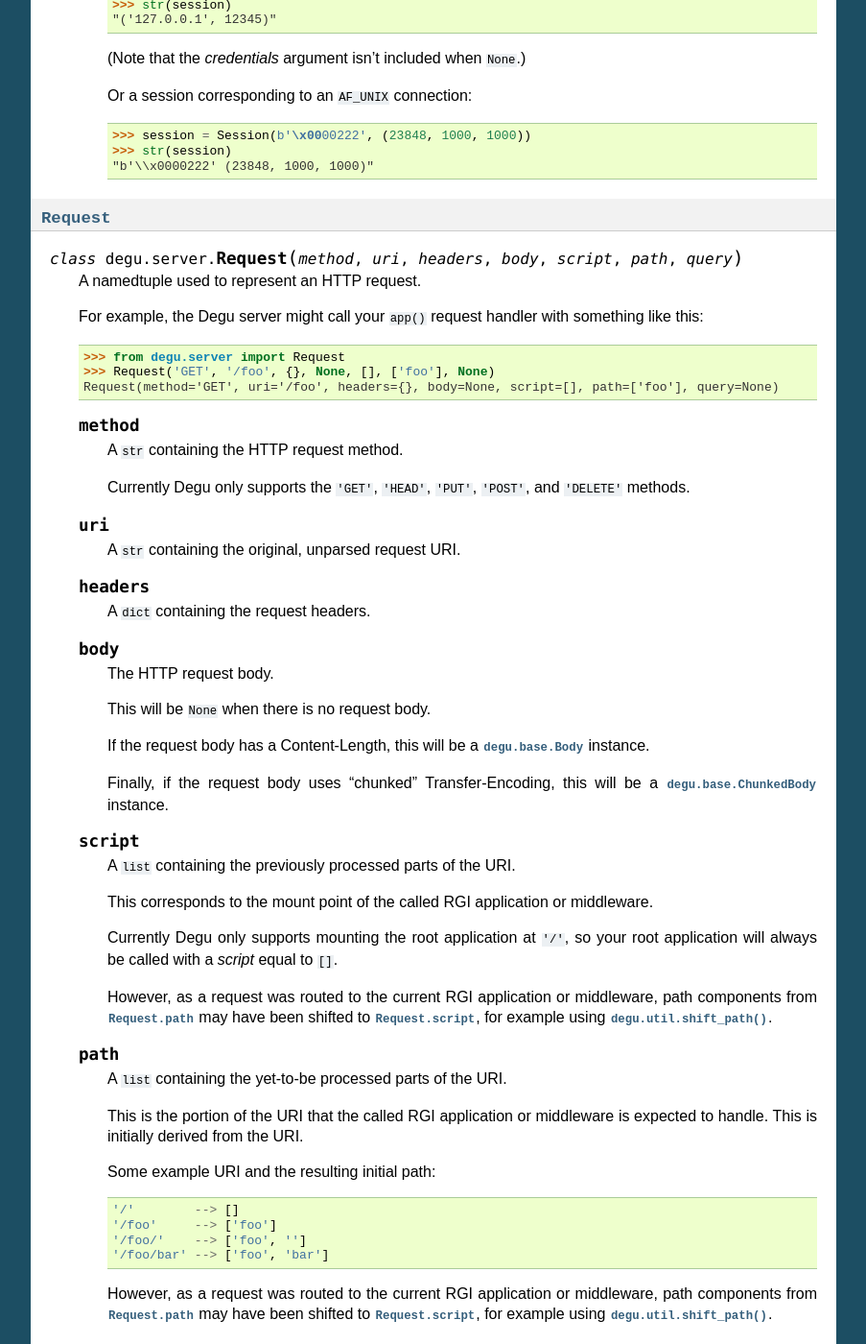
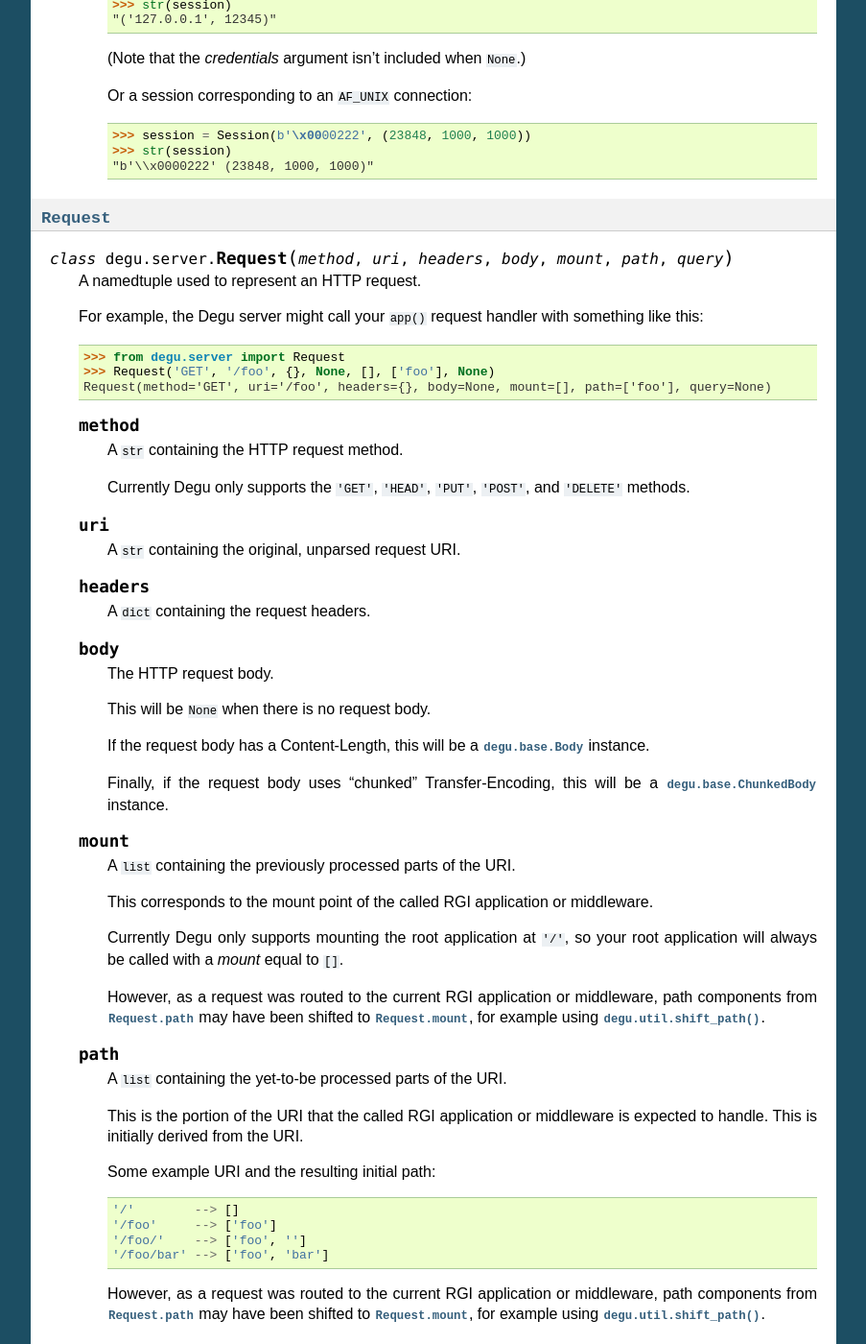
Before and after one commit to json420/degu, a Sphinx documentation site: the page built from doc/degu.server.rst, in a window 1280 px wide and 1400 px high, scrolled down 10915 px. Shown: the whole window at 96% size, without its empty margins (198-1101 px from the left). Built offline with Sphinx 7.4.7, drawn with Linux system fonts in a browser that asks for light colours; some of the changed text lies outside the part shown.

Commit message:
Update documentation for request.script --> request.mount rename

```diff
--- a/doc/degu.server.rst
+++ b/doc/degu.server.rst
@@ -298,7 +298,7 @@ this:
 
 >>> from degu.server import Request
 >>> Request('GET', '/foo/bar?key=val', {}, None, [], ['foo', 'bar'], 'key=val')
-Request(method='GET', uri='/foo/bar?key=val', headers={}, body=None, script=[], path=['foo', 'bar'], query='key=val')
+Request(method='GET', uri='/foo/bar?key=val', headers={}, body=None, mount=[], path=['foo', 'bar'], query='key=val')
 
 Finally, the *bodies* argument will be the :attr:`degu.base.bodies` namedtuple
 exposing the four wrapper classes that can be use to specify the your HTTP
@@ -707,7 +707,7 @@ Both are documented below.
 :class:`Request`
 ''''''''''''''''
 
-.. class:: Request(method, uri, headers, body, script, path, query)
+.. class:: Request(method, uri, headers, body, mount, path, query)
 
     A namedtuple used to represent an HTTP request.
 
@@ -716,7 +716,7 @@ Both are documented below.
 
     >>> from degu.server import Request
     >>> Request('GET', '/foo', {}, None, [], ['foo'], None)
-    Request(method='GET', uri='/foo', headers={}, body=None, script=[], path=['foo'], query=None)
+    Request(method='GET', uri='/foo', headers={}, body=None, mount=[], path=['foo'], query=None)
 
     .. attribute:: method
 
@@ -745,7 +745,7 @@ Both are documented below.
         Finally, if the request body uses "chunked" Transfer-Encoding, this will
         be a :class:`degu.base.ChunkedBody` instance.
 
-    .. attribute:: script
+    .. attribute:: mount
 
         A ``list`` containing the previously processed parts of the URI.
 
@@ -753,12 +753,12 @@ Both are documented below.
         middleware.
 
         Currently Degu only supports mounting the root application at ``'/'``,
-        so your root application will always be called with a *script* equal to
+        so your root application will always be called with a *mount* equal to
         ``[]``.
 
         However, as a request was routed to the current RGI application or
         middleware, path components from :attr:`Request.path` may have been
-        shifted to :attr:`Request.script`, for example using
+        shifted to :attr:`Request.mount`, for example using
         :func:`degu.util.shift_path()`.
 
     .. attribute:: path
@@ -778,7 +778,7 @@ Both are documented below.
 
         However, as a request was routed to the current RGI application or
         middleware, path components from :attr:`Request.path` may have been
-        shifted to :attr:`Request.script`, for example using
+        shifted to :attr:`Request.mount`, for example using
         :func:`degu.util.shift_path()`.
 
     .. attribute:: query
@@ -823,7 +823,7 @@ The Degu server will log when a new connection is received and will likewise
 log when that same connection is closed, with some summary information about
 how many requests were handled and why the connection was closed.
 
-For example, if you run the ``benchmark.py`` script from within the source tree,
+For example, if you run the ``benchmark.py`` mount from within the source tree,
 you'll see logging like this::
 
     INFO	Thread-5	+ ('::1', 40682, 0, 0) New connection
```
Also changed, not shown: doc/degu.util.rst (+7 -7 lines), doc/tutorial.rst (+4 -4 lines).
